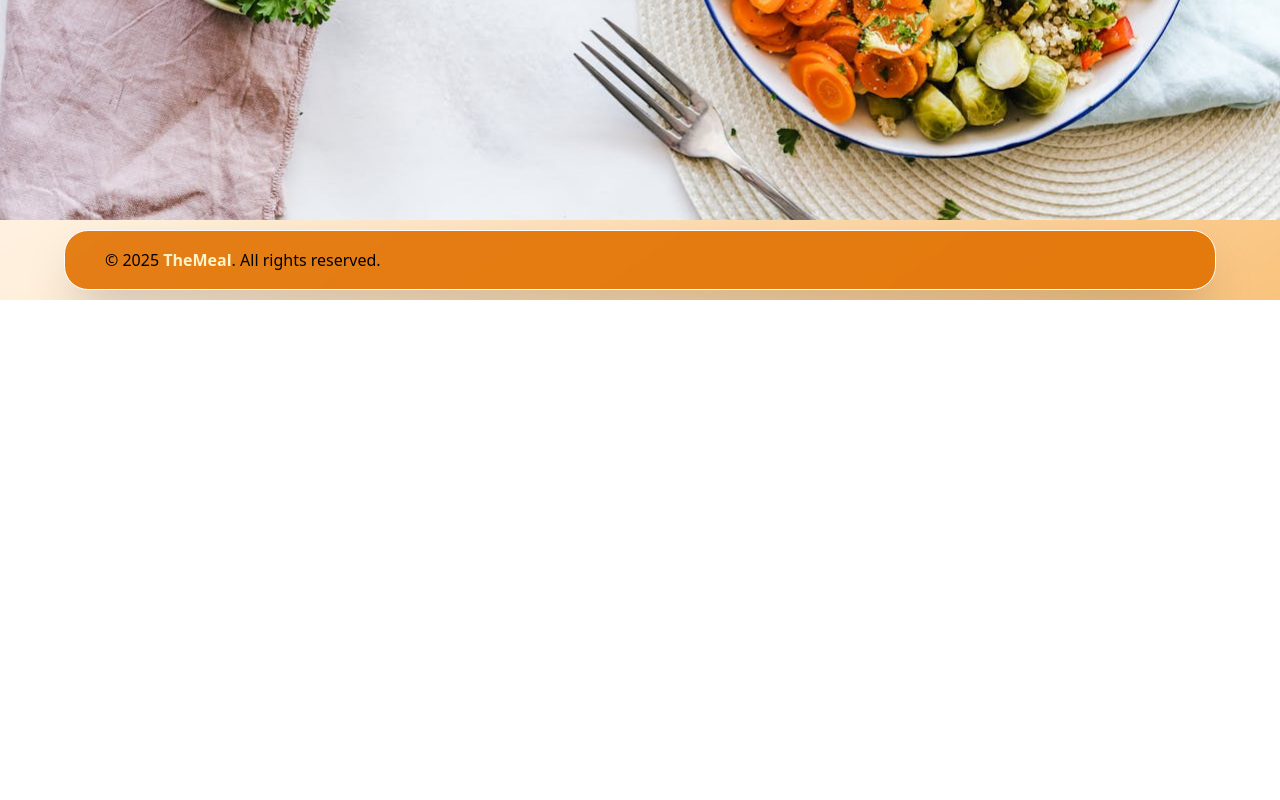
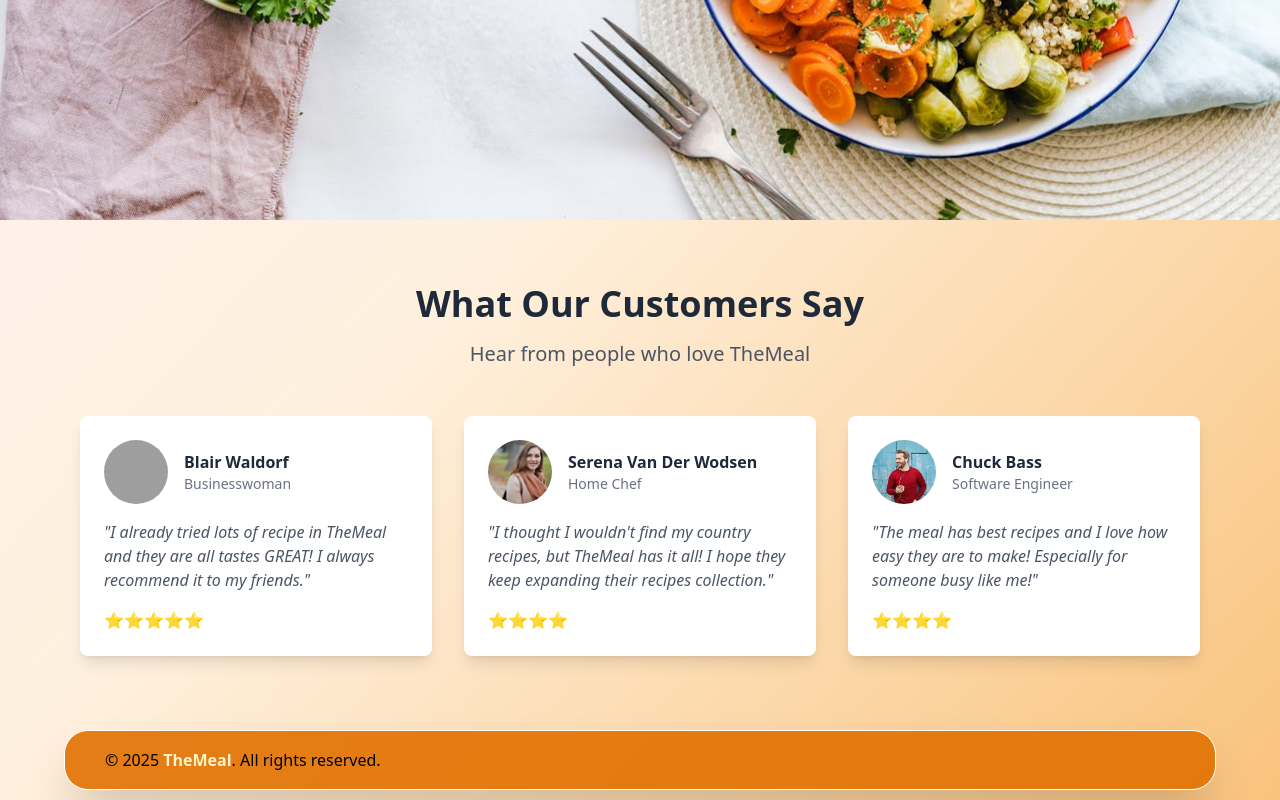
Before and after one commit to moondiverc/themeal, a React (Vite) app: page / in a window 1280 px wide. Shown: the part 580-1380 px from the top of the page. Before the commit the page ends 880 px from the top, so only its background shows below. Built offline with nearby package versions, Linux system fonts and the light colour scheme; grey boxes are pictures that could not be loaded.

Commit message:
fix: testimonial in home page

```diff
--- a/src/pages/Home.tsx
+++ b/src/pages/Home.tsx
@@ -1,5 +1,8 @@
 import { Link } from 'react-router-dom'
 import bgFood from '../assets/bg-food-4.jpg'
+import people1 from '../assets/people1.jpg'
+import people2 from '../assets/people2.jpg'
+import people3 from '../assets/people3.jpg'
 
 export default function Home() {
     return (
@@ -28,6 +31,74 @@ export default function Home() {
                 </div>
             </div>
 
+            {/* testimonial */}
+            <div className="py-16 flex items-center">
+                <div className="max-w-6xl mx-auto px-4 w-full">
+                    <div className="text-center mb-12">
+                        <h1 className="text-4xl font-bold text-gray-800 mb-4">What Our Customers Say</h1>
+                        <p className="text-xl text-gray-600">Hear from people who love TheMeal</p>
+                    </div>
+
+                    <div className='grid grid-cols-1 md:grid-cols-3 gap-8'>
+                        {/* testi 1 */}
+                        <div className='bg-white p-6 rounded-lg shadow-lg hover:shadow-xl transition-shadow'>
+                            <div className="flex items-center mb-4">
+                                <img
+                                    src={people1}
+                                    alt="Customer 1"
+                                    className="w-16 h-16 rounded-full object-cover mr-4"
+                                />
+                                <div>
+                                    <h3 className="font-semibold text-gray-800">Blair Waldorf</h3>
+                                    <p className="text-gray-500 text-sm">Businesswoman</p>
+                                </div>
+                            </div>
+                            <p className='text-gray-600 italic mb-4'>"I already tried lots of recipe in TheMeal and they are all tastes GREAT! I always recommend it to my friends."</p>
+                            <div className="flex text-amber-500">
+                                ⭐⭐⭐⭐⭐
+                            </div>
+                        </div>
+
+                        {/* testi 2 */}
+                        <div className='bg-white p-6 rounded-lg shadow-lg hover:shadow-xl transition-shadow'>
+                            <div className="flex items-center mb-4">
+                                <img
+                                    src={people2}
+                                    alt="Customer 2"
+                                    className="w-16 h-16 rounded-full object-cover mr-4"
+                                />
+                                <div>
+                                    <h3 className="font-semibold text-gray-800">Serena Van Der Wodsen</h3>
+                                    <p className="text-gray-500 text-sm">Home Chef</p>
+                                </div>
+                            </div>
+                            <p className='text-gray-600 italic mb-4'>"I thought I wouldn't find my country recipes, but TheMeal has it all! I hope they keep expanding their recipes collection."</p>
+                            <div className="flex text-amber-500">
+                                ⭐⭐⭐⭐
+                            </div>
+                        </div>
+
+                        {/* testi 3 */}
+                        <div className='bg-white p-6 rounded-lg shadow-lg hover:shadow-xl transition-shadow'>
+                            <div className="flex items-center mb-4">
+                                <img
+                                    src={people3}
+                                    alt="Customer 3"
+                                    className="w-16 h-16 rounded-full object-cover mr-4"
+                                />
+                                <div>
+                                    <h3 className="font-semibold text-gray-800">Chuck Bass</h3>
+                                    <p className="text-gray-500 text-sm">Software Engineer</p>
+                                </div>
+                            </div>
+                            <p className='text-gray-600 italic mb-4'>"The meal has best recipes and I love how easy they are to make! Especially for someone busy like me!"</p>
+                            <div className="flex text-amber-500">
+                                ⭐⭐⭐⭐
+                            </div>
+                        </div>
+                    </div>
+                </div>
+            </div>
         </div>
     )
 }
```
